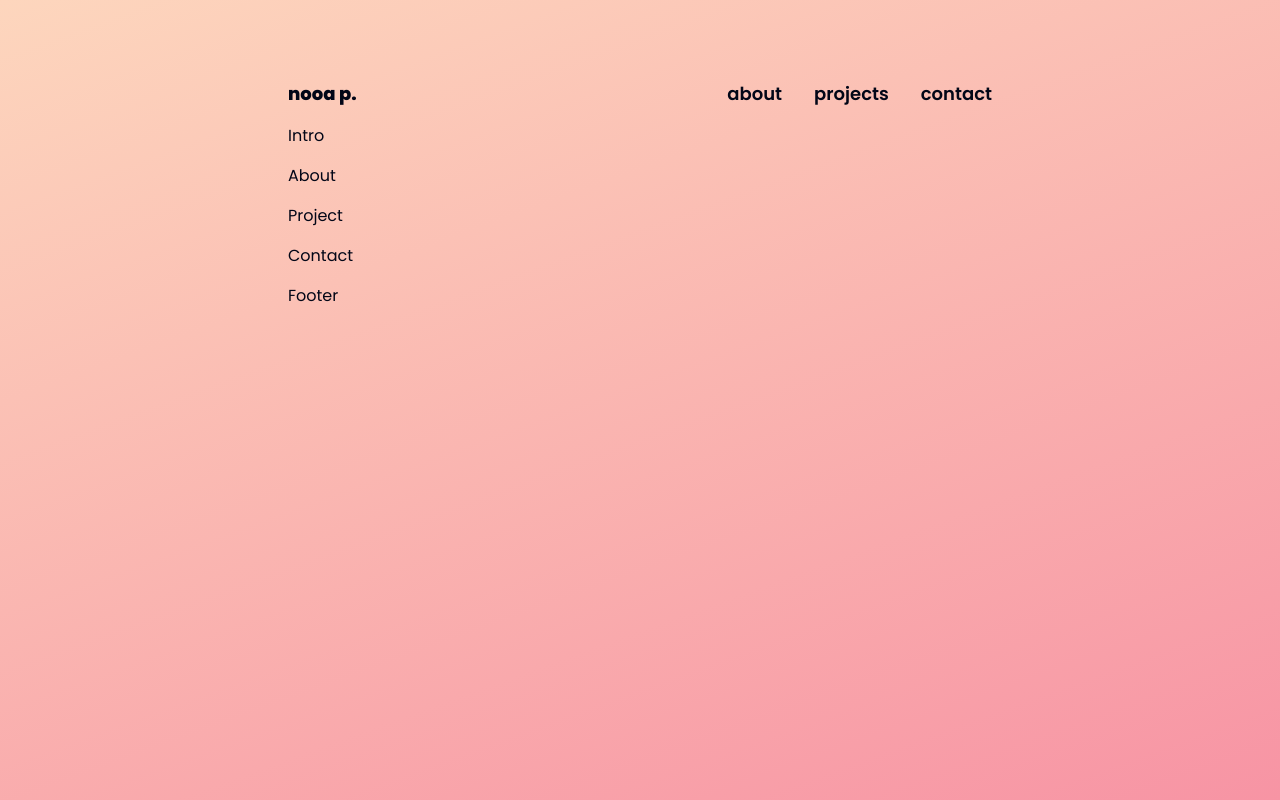
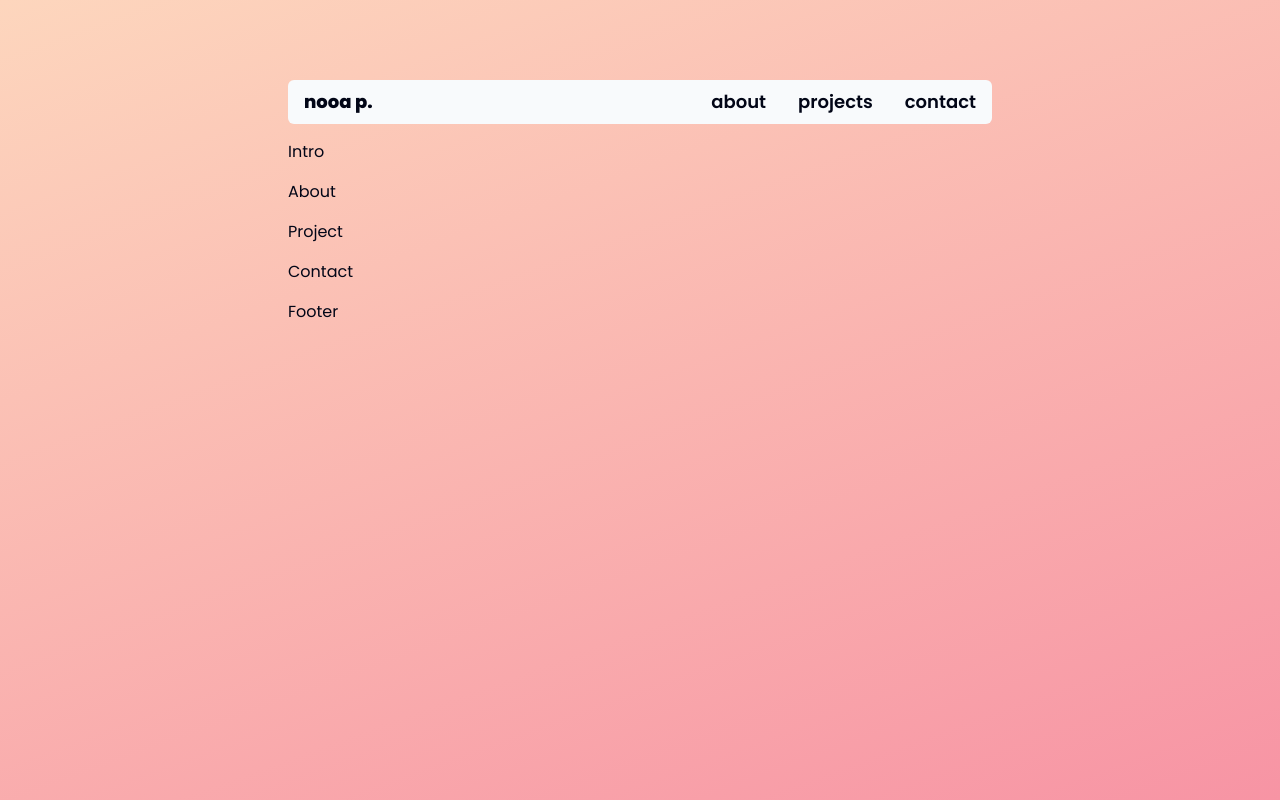
Before and after one commit to nooa-p/nooa-p.github.io, a React (Vite) app: page / in a window 1280 px wide. Built offline with nearby package versions, Linux system fonts and the light colour scheme.

Commit message:
basic styling to header

```diff
--- a/src/components/Header.jsx
+++ b/src/components/Header.jsx
@@ -1,6 +1,6 @@
 function Header() {
   return (
-    <header className="flex flex-row justify-between lowercase md:text-lg">
+    <header className="flex flex-row justify-between lowercase md:text-lg bg-slate-50 px-4 py-2 rounded-md">
       <h1 className="hover:cursor-default font-extrabold">Nooa P.</h1>
       <nav className="flex flex-row gap-x-4 md:gap-x-8 font-semibold">
         <a href="#about">About</a>
```
